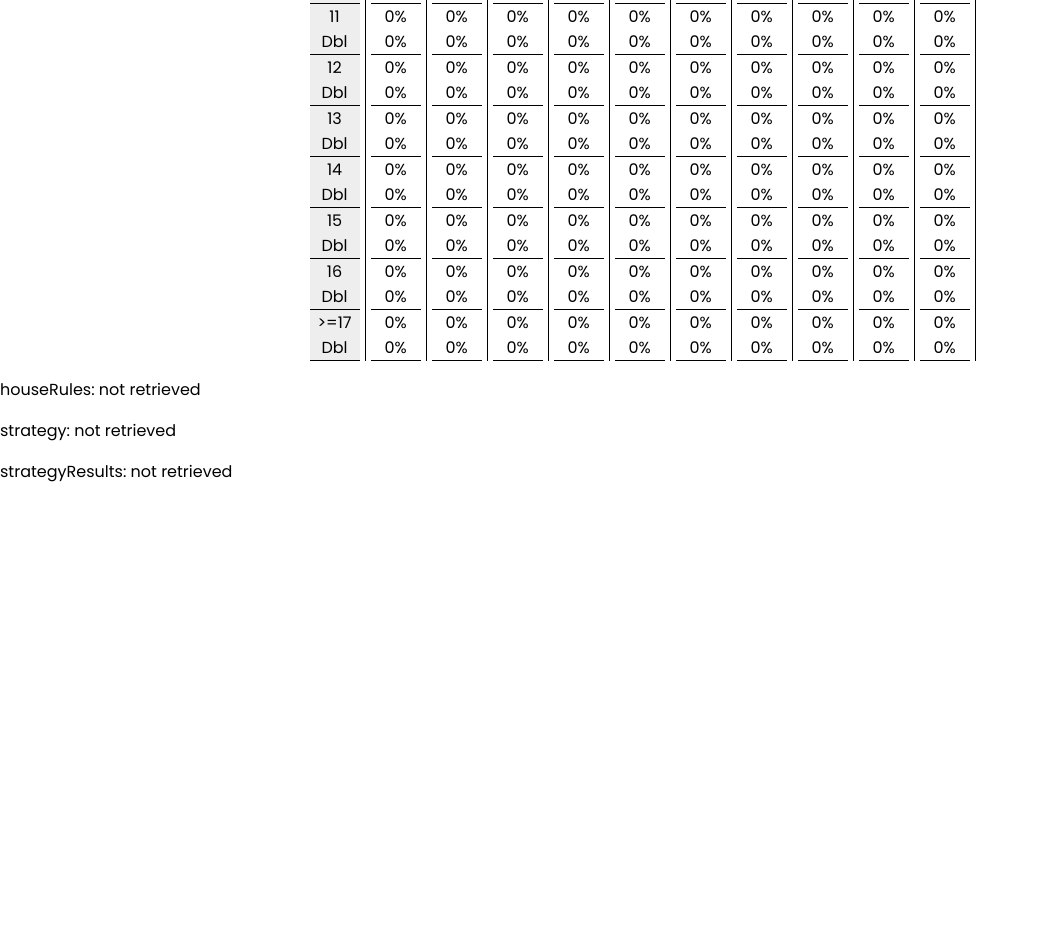
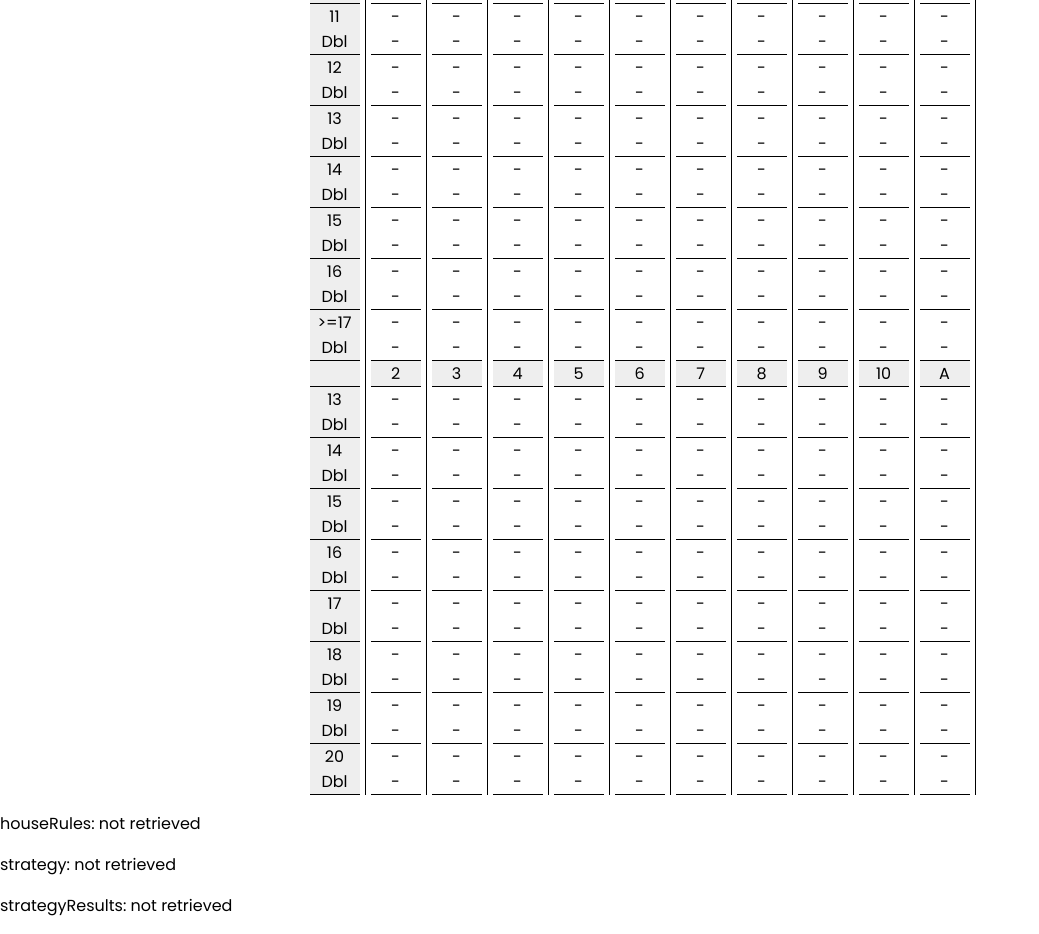
Before and after one commit to RSeroka/fullstack-ts, a React (Create React App) app in the folder client/: page /blackjack in a window 1280 px wide. Shown: the part 260-1194 px from the top of the page, without its empty margins (0-1039 px from the left). Before the commit the page ends 800 px from the top, so only its background shows below. Built offline with nearby package versions, Linux system fonts and the light colour scheme.

Commit message:
Added StrategyResult Soft Component

```diff
--- a/client/src/BlackJack/Blackjack.tsx
+++ b/client/src/BlackJack/Blackjack.tsx
@@ -9,6 +9,7 @@ import Strategy from './interface-types/strategy';
 import { PlayManyHandsParams } from './interface-types/rest-api';
 import StrategyResults from './interface-types/strategy-results';
 import StrategyResultsHardComp from './components/StrategyResultsHardComp';
+import StrategyResultsSoftComp from './components/StrategyResultsSoftComp';
 import StrategyResultsStatsComp from './components/StrategyResultsStatsComp';
 
 
@@ -64,7 +65,7 @@ class Blackjack extends React.Component<BlackjackProperties, BlackJackState> {
         this.setState({playManyHandsState: "in progress"});
 
         const parameters: PlayManyHandsParams = {
-            numHands: 10,
+            numHands: 100000,
             playerStrategy: this.state.strategy!,
             houseRulesOverride: this.state.houseRules!
         }
@@ -87,6 +88,7 @@ class Blackjack extends React.Component<BlackjackProperties, BlackJackState> {
             <button type="button" onClick={(ev) => this.onPlayManyHandsButtonClick()}>play many hands</button>
             <StrategyResultsStatsComp stats={this.state.strategyResults?.overall} />
             <StrategyResultsHardComp strategyResults={this.state.strategyResults} ></StrategyResultsHardComp>
+            <StrategyResultsSoftComp strategyResults={this.state.strategyResults} ></StrategyResultsSoftComp>
             <p>houseRules: {this.state.houseRulesState}</p>
             <p>strategy: {this.state.strategyState}</p>
             <p>strategyResults: {this.state.playManyHandsState}</p>
--- /dev/null
+++ b/client/src/BlackJack/components/StrategyResultsSoftComp.css
@@ -0,0 +1,16 @@
+
+
+
+
+.strategy-results-soft__col {
+    max-width: 60px;
+}
+
+.strategy-results-soft__cell {
+    height: 50px;
+    width: 50px;
+}
+
+.strategy-results-soft__cell--header {
+    height: 25px;
+}
--- /dev/null
+++ b/client/src/BlackJack/components/StrategyResultsSoftComp.tsx
@@ -0,0 +1,154 @@
+
+
+
+
+import React, { ReactNode } from 'react';
+
+import MediaQuery from 'react-responsive';
+
+
+import { StrategyResults, PerDealerUpcardStrategyResults } from '../interface-types/strategy-results';
+
+
+import "./strategy-results-grid.css";
+import "./StrategyResultsSoftComp.css";
+import StrategyResultsStatsComp from './StrategyResultsStatsComp';
+
+
+
+type StrategyResultsSoftCompProperties = {
+    strategyResults?: StrategyResults;
+}
+
+type StrategyResultsSoftCompState = {
+
+};
+
+
+class StrategyResultsSoftComp extends React.Component<StrategyResultsSoftCompProperties, StrategyResultsSoftCompState> {
+
+
+
+    render() : ReactNode {
+        return (
+            <>
+                <MediaQuery minWidth={660}>
+                    <StrategyResultsSoftPartialComp strategyResults={this.props.strategyResults}></StrategyResultsSoftPartialComp>
+                </MediaQuery>
+                <MediaQuery maxWidth={659} minWidth={330}>
+                    <StrategyResultsSoftPartialComp strategyResults={this.props.strategyResults} highColumnNumber={5}></StrategyResultsSoftPartialComp>
+                    <br />
+                    <StrategyResultsSoftPartialComp strategyResults={this.props.strategyResults} lowColumnNumber={6}></StrategyResultsSoftPartialComp>
+                </MediaQuery>
+                <MediaQuery minWidth={250} maxWidth={329}>
+                    <StrategyResultsSoftPartialComp strategyResults={this.props.strategyResults} highColumnNumber={3}></StrategyResultsSoftPartialComp>
+                    <br />
+                    <StrategyResultsSoftPartialComp strategyResults={this.props.strategyResults} lowColumnNumber={4} highColumnNumber={7}></StrategyResultsSoftPartialComp>
+                    <br />
+                    <StrategyResultsSoftPartialComp strategyResults={this.props.strategyResults} lowColumnNumber={8} ></StrategyResultsSoftPartialComp>
+                </MediaQuery>
+
+            </>
+        )
+    }
+}
+
+
+
+type StrategyResultsSoftPartialCompProperties = {
+    strategyResults?: StrategyResults;
+    lowColumnNumber?: number;
+    highColumnNumber?: number;
+}
+
+type StrategyResultsSoftPartialCompState = {
+
+};
+
+
+
+
+
+class StrategyResultsSoftPartialComp extends React.Component<StrategyResultsSoftPartialCompProperties, StrategyResultsSoftPartialCompState> {
+
+
+    private getSoftStrategyResultComponentFirstColumn() : ReactNode {
+
+        return (
+            <div key="bj-ssrcc-0" className="strategy-results-grid__col strategy-results-soft__col">
+                <div key="bj-ssrcc-0-0" className="strategy-results-grid__cell strategy-results-soft__cell strategy-results-grid__cell--left-col strategy-results-grid__cell--header strategy-results-soft__cell--header">&nbsp;</div>
+                <div key="bj-ssrcc-0-1" className="strategy-results-grid__cell strategy-results-soft__cell strategy-results-grid__cell--left-col">13<br/>Dbl</div>
+                <div key="bj-ssrcc-0-2" className="strategy-results-grid__cell strategy-results-soft__cell strategy-results-grid__cell--left-col">14<br/>Dbl</div>
+                <div key="bj-ssrcc-0-3" className="strategy-results-grid__cell strategy-results-soft__cell strategy-results-grid__cell--left-col">15<br/>Dbl</div>
+                <div key="bj-ssrcc-0-4" className="strategy-results-grid__cell strategy-results-soft__cell strategy-results-grid__cell--left-col">16<br/>Dbl</div>
+                <div key="bj-ssrcc-0-5" className="strategy-results-grid__cell strategy-results-soft__cell strategy-results-grid__cell--left-col">17<br/>Dbl</div>
+                <div key="bj-ssrcc-0-6" className="strategy-results-grid__cell strategy-results-soft__cell strategy-results-grid__cell--left-col">18<br/>Dbl</div>
+                <div key="bj-ssrcc-0-7" className="strategy-results-grid__cell strategy-results-soft__cell strategy-results-grid__cell--left-col">19<br/>Dbl</div>
+                <div key="bj-ssrcc-0-8" className="strategy-results-grid__cell strategy-results-soft__cell strategy-results-grid__cell--left-col">20<br/>Dbl</div>
+            </div>
+        );
+    }
+
+    private getSoftStrategyResultComponentColumn(col: number): ReactNode | undefined {
+        if ((this.props.lowColumnNumber && col < this.props.lowColumnNumber)
+            || (this.props.highColumnNumber && col > this.props.highColumnNumber)){
+            return undefined;
+        }
+        const columnContent = new Array<ReactNode>(11);
+        const firstRow = col >= 10 ? "A" : "" + (col + 1);
+        const headerId = "bj-ssrcc-" + col + "-0";
+        columnContent.push(<div key={headerId} className="strategy-results-grid__cell strategy-results-soft__cell strategy-results-grid__cell--header strategy-results-soft__cell--header">{firstRow}</div>);
+        for (let row = 1; row <= 8; row++) {
+            const id = "bj-ssrcc-" + col + "-" + row;
+            columnContent.push(<div key={id} className="strategy-results-grid__cell strategy-results-soft__cell">{this.getSoftStrategyResultComponent(col, row)}</div>);
+        }
+
+        return (
+            <>
+                <div key={`bj-ssrcc-${col}`} className="strategy-results-grid__col strategy-results-soft__col">
+                    { columnContent }
+                </div>
+            </>
+        );
+    }
+
+    private getSoftStrategyResultComponent(col: number, row: number): ReactNode {
+        const dealerUpcardArrayOffset = col >= 10 ? 0 : col;
+        const playerTotal: keyof PerDealerUpcardStrategyResults["soft"]
+            = ("" + (row + 12)) as keyof PerDealerUpcardStrategyResults["soft"];
+
+        const stats = this.props.strategyResults?.dealerUpcards ? this.props.strategyResults?.dealerUpcards[dealerUpcardArrayOffset]?.soft[playerTotal].single : undefined;
+        const doubleStats = this.props.strategyResults?.dealerUpcards ? this.props.strategyResults?.dealerUpcards[dealerUpcardArrayOffset]?.soft[playerTotal].double : undefined;
+
+        return (
+            <>
+                <StrategyResultsStatsComp stats={stats} ></StrategyResultsStatsComp>
+                <StrategyResultsStatsComp stats={doubleStats} ></StrategyResultsStatsComp>
+            </>
+
+        );
+    }
+
+    render(): ReactNode {
+        return (
+            <>
+                <div className="strategy-results-grid">
+                    {this.getSoftStrategyResultComponentFirstColumn()}
+                    {this.getSoftStrategyResultComponentColumn(1)}
+                    {this.getSoftStrategyResultComponentColumn(2)}
+                    {this.getSoftStrategyResultComponentColumn(3)}
+                    {this.getSoftStrategyResultComponentColumn(4)}
+                    {this.getSoftStrategyResultComponentColumn(5)}
+                    {this.getSoftStrategyResultComponentColumn(6)}
+                    {this.getSoftStrategyResultComponentColumn(7)}
+                    {this.getSoftStrategyResultComponentColumn(8)}
+                    {this.getSoftStrategyResultComponentColumn(9)}
+                    {this.getSoftStrategyResultComponentColumn(10)}
+                </div>
+            </>
+        );
+    }
+}
+
+
+export default StrategyResultsSoftComp;
--- a/client/src/BlackJack/components/StrategyResultsStatsComp.tsx
+++ b/client/src/BlackJack/components/StrategyResultsStatsComp.tsx
@@ -58,7 +58,7 @@ class StrategyResultsStatsComp extends React.Component<StrategyResultsStatsCompP
             heatMapClass = "strategy-results-stats-comp--loser";
         }
 
-        const content = "" + Math.round(derived.netValuePercent) + "%";
+        const content = this.props.stats && this.props.stats.numberHands > 0 ? "" + Math.round(derived.netValuePercent) + "%" : "-" ;
         let alwaysOverlayContent = `Win: ${derived.winPercent}%, Push: ${derived.pushPercent}%, Lose: ${derived.losePercent}%, Net: ${derived.netValuePercent}%`;
         let overlayContent: ReactNode;
         if (this.props.stats !== undefined) {
```
